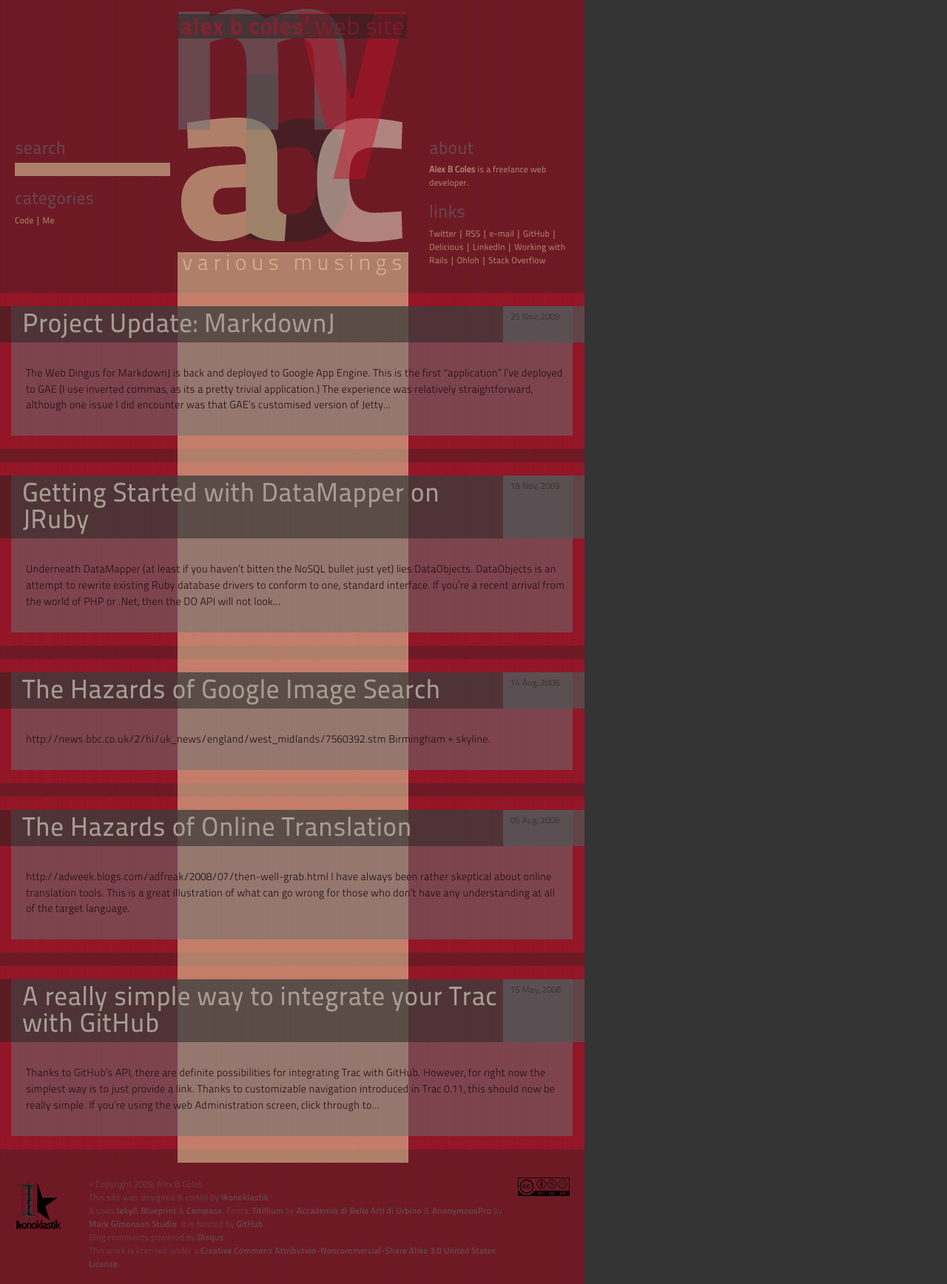
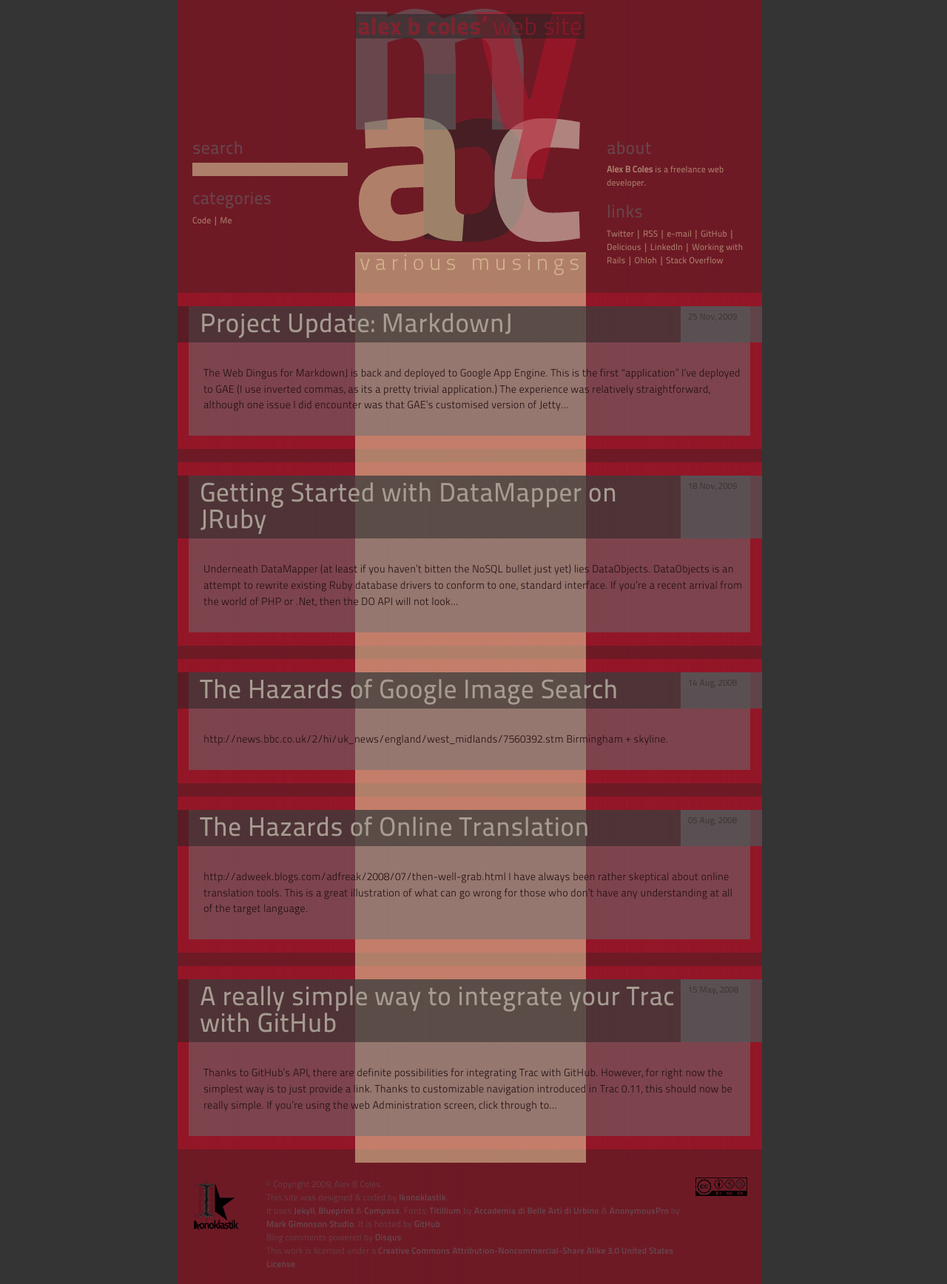
Before and after one commit to myabc/myabc.github.com, a Jekyll site: the page built from index.html, in a window 1280 px wide. Shown: the whole page at 74% size. Built offline with Jekyll 4.4.1, drawn with Linux system fonts in a browser that asks for light colours; nearby versions of some CDN libraries.

Commit message:
Center page
Signed-off-by: Guillermo Tirelli <me@guillermotirelli.com>

```diff
--- a/_layouts/default.html
+++ b/_layouts/default.html
@@ -34,7 +34,7 @@
 </head>
 
 <body class="bp">
-  <div id="container">
+  <div id="container" class="container">
     {% include header.html %}
     {{ content }}
     {% include footer.html %}
--- a/stylesheets/screen.css
+++ b/stylesheets/screen.css
@@ -87,7 +87,7 @@ body.bp caption { background: #eee; }
 body.bp .quiet { color: #666666; }
 body.bp .loud { color: #111111; }
 
-body.bp { background: #343434; }
+body.bp { background: #343434; text-align: center; margin: 0 auto; width: 800px; }
 body.bp .clear { clear: both; }
 body.bp .nowrap { white-space: nowrap; }
 body.bp .clearfix { overflow: hidden; display: inline-block; }
@@ -110,6 +110,8 @@ body.bp .highlight { background: yellow; }
 body.bp .added { background: #006600; color: white; }
 body.bp .removed { background: #990000; color: white; }
 
+#container { text-align: left; }
+
 form.bp label { font-weight: bold; }
 form.bp fieldset { padding: 1.4em; margin: 0 0 1.5em 0; }
 form.bp legend { font-weight: bold; font-size: 1.2em; }
@@ -123,8 +125,6 @@ form.bp input.text, form.bp input.title, form.bp textarea, form.bp select { bord
 form.bp input.text:focus, form.bp input.title:focus, form.bp textarea:focus, form.bp select:focus { border: 1px solid #666666; }
 form.bp input.text, form.bp input.title { width: 300px; }
 form.bp textarea { width: 390px; height: 250px; }
-
-#container { margin: 0 auto; }
 
 #wrap-post { background-image: url(/images/band2.png); background-repeat: repeat-y; }
 
```
Also changed, not shown: _sass/screen.sass (+6 -3 lines).
